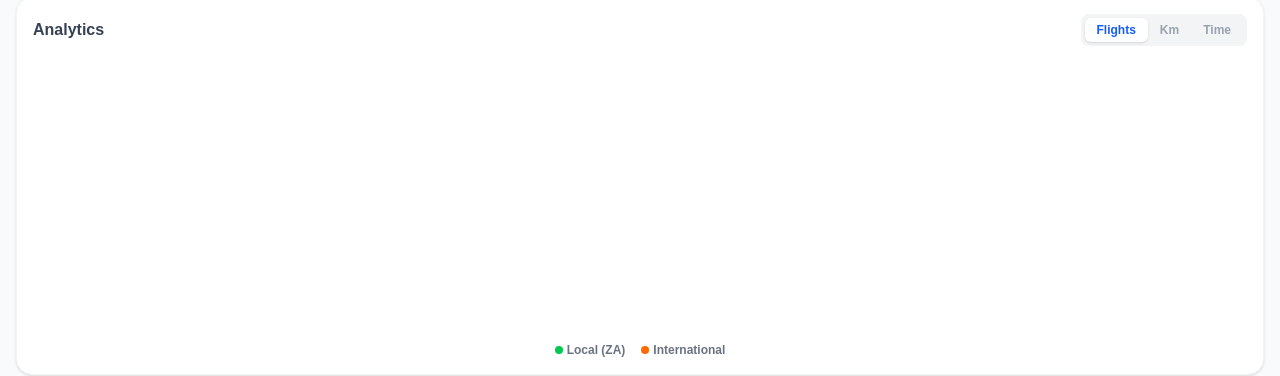
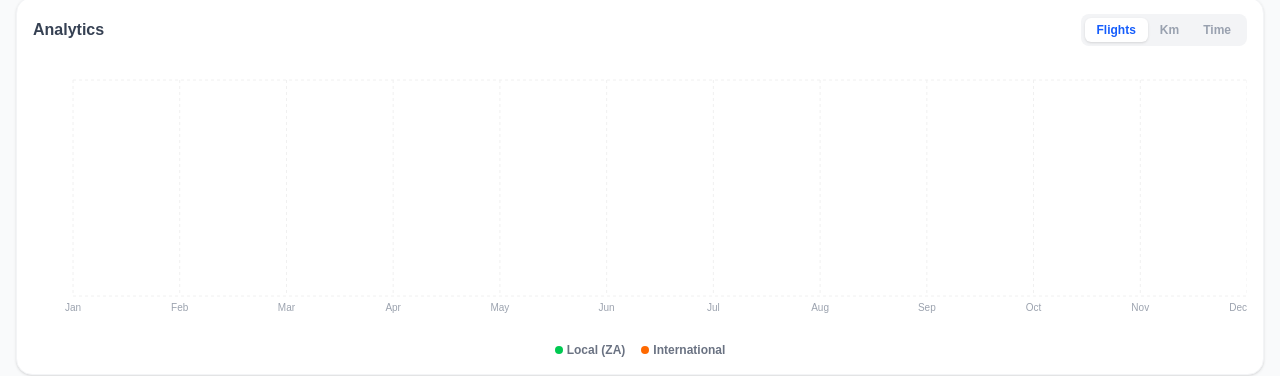
Before and after one commit to Marc-the-Maker/flight-tracker, a Next.js app: page / in a window 1280 px wide. Shown: the part 351-727 px from the top of the page. Built offline with nearby package versions, Linux system fonts and the light colour scheme; no server answers; the database is empty.

Commit message:
New dot chart

```diff
--- a/app/page.tsx
+++ b/app/page.tsx
@@ -4,7 +4,7 @@ import { useEffect, useState } from 'react';
 import { supabase } from '@/lib/supabase';
 import {
   BarChart, Bar, XAxis, Tooltip, ResponsiveContainer,
-  ScatterChart, Scatter, YAxis
+  ComposedChart, Scatter, YAxis, CartesianGrid, ZAxis
 } from 'recharts';
 import Link from 'next/link';
 import { Plane, Calendar, Clock, Map, Plus } from 'lucide-react';
@@ -30,24 +30,16 @@ export default function Home() {
     fetchData();
   }, []);
 
-  // --- HELPER: ROBUST LOCAL CHECK ---
+  // --- HELPER: LOCAL CHECK ---
   const isSouthAfrican = (code: string) => {
-    // 1. Find airport in DB
     const airport = airportDb.find((a: any) => a.iata === code || a.icao === code);
-
     if (airport) {
-      // Check Country Name (Handles "South Africa", "Republic of South Africa", etc)
       const country = airport.country?.toLowerCase() || "";
       if (country.includes("south africa")) return true;
-
-      // Check ICAO Code (South African airports start with FA..)
       if (airport.icao?.startsWith("FA")) return true;
     }
-
-    // 2. Fallback: If DB lookup failed, check known major codes directly
     const localCodes = ['JNB', 'CPT', 'DUR', 'HLA', 'GRJ', 'PLZ', 'ELS', 'KIM', 'BFN', 'MQP', 'PTG', 'UTH', 'RCB', 'PBZ', 'LNO', 'PHW', 'NTY', 'SIS', 'ZEC'];
     if (localCodes.includes(code)) return true;
-
     return false;
   };
 
@@ -64,22 +56,25 @@ export default function Home() {
     timeYTD: ytdFlights.reduce((a, c) => a + (c.duration_min || 0), 0),
   };
 
-  // --- GRAPH DATA ---
+  // --- GRAPH DATA ENGINE ---
   const getGraphData = () => {
     const today = new Date();
     const months = [];
 
+    // 1. Create the skeleton (Last 12 Months)
+    // We reverse it so the current month is on the far right
     for (let i = 11; i >= 0; i--) {
       const d = new Date(today.getFullYear(), today.getMonth() - i, 1);
       months.push({
-        name: d.toLocaleString('default', { month: 'short' }),
-        key: `${d.getFullYear()}-${d.getMonth()}`,
+        name: d.toLocaleString('default', { month: 'short' }), // e.g., "Aug"
+        key: `${d.getFullYear()}-${d.getMonth()}`, // e.g., "2024-7"
       });
     }
 
+    // 2. Map data to the skeleton
     if (graphMode === 'flights') {
-      // --- SCATTER CHART (DOTS) ---
       const scatterPoints: any[] = [];
+      let maxFlightsInMonth = 0;
 
       months.forEach((m) => {
         const monthFlights = flights.filter(f => {
@@ -87,27 +82,37 @@ export default function Home() {
           return `${fd.getFullYear()}-${fd.getMonth()}` === m.key;
         });
 
+        // Track max for Y-Axis scaling
+        if (monthFlights.length > maxFlightsInMonth) maxFlightsInMonth = monthFlights.length;
+
         monthFlights.forEach((f, stackIndex) => {
-          // Check if Local (Starts AND Ends in ZA)
           const originIsZA = isSouthAfrican(f.origin);
           const destIsZA = isSouthAfrican(f.destination);
-
           const isLocal = originIsZA && destIsZA;
 
           scatterPoints.push({
-            x: m.name,
-            y: stackIndex + 1,
+            x: m.name,       // Must match the 'name' in the months array
+            y: stackIndex + 1, // Stack height (1, 2, 3...)
             z: 1,
-            fill: isLocal ? '#22c55e' : '#f97316', // Green (Local) vs Orange (Intl)
+            fill: isLocal ? '#22c55e' : '#f97316',
             tooltip: `${f.origin} ➝ ${f.destination}`
           });
         });
       });
-      return scatterPoints;
+
+      // Calculate Y-Axis Limit (Min 4, or higher if needed)
+      const yLimit = Math.max(4, maxFlightsInMonth + 1);
+
+      return {
+        xAxisData: months, // The 12 empty columns
+        scatterData: scatterPoints, // The actual dots
+        yLimit,
+        yTicks: Array.from({length: yLimit + 1}, (_, i) => i) // [0, 1, 2, 3, 4...]
+      };
 
     } else {
-      // --- BAR CHART (KM / TIME) ---
-      return months.map(m => {
+      // Bar Chart Data (Simple mapping)
+      const barData = months.map(m => {
         const monthFlights = flights.filter(f => {
           const fd = new Date(f.date);
           return `${fd.getFullYear()}-${fd.getMonth()}` === m.key;
@@ -119,10 +124,11 @@ export default function Home() {
 
         return { name: m.name, value: val };
       });
+      return { xAxisData: barData, scatterData: [], yLimit: 0, yTicks: [] };
     }
   };
 
-  const graphData = getGraphData();
+  const { xAxisData, scatterData, yLimit, yTicks } = getGraphData();
 
   return (
     <div className="min-h-screen bg-gray-50 p-4 pb-24">
@@ -162,15 +168,35 @@ export default function Home() {
         <div className="h-64 w-full">
           <ResponsiveContainer width="100%" height="100%">
             {graphMode === 'flights' ? (
-              <ScatterChart margin={{ top: 10, right: 0, bottom: 0, left: -20 }}>
-                <XAxis type="category" dataKey="x" interval={0} tick={{fontSize: 10}} axisLine={false} tickLine={false} />
-                <YAxis type="number" dataKey="y" hide domain={[0, 'auto']} />
+              // COMPOSED CHART Allows combining X-Axis Categories with Scatter Dots
+              <ComposedChart data={xAxisData} margin={{ top: 10, right: 0, bottom: 0, left: -20 }}>
+                <CartesianGrid strokeDasharray="3 3" vertical={true} horizontal={true} stroke="#f0f0f0" />
+
+                {/* 1. X-Axis: Always shows all 12 months */}
+                <XAxis dataKey="name" fontSize={10} axisLine={false} tickLine={false} tick={{fill: '#9ca3af'}} />
+
+                {/* 2. Y-Axis: Integer ticks only (0, 1, 2, 3, 4...) */}
+                <YAxis
+                    type="number"
+                    domain={[0, yLimit]}
+                    ticks={yTicks}
+                    fontSize={10}
+                    axisLine={false}
+                    tickLine={false}
+                    tick={{fill: '#9ca3af'}}
+                />
+
                 <Tooltip cursor={{ strokeDasharray: '3 3' }} content={<CustomTooltip />} />
-                <Scatter data={graphData} line={false} />
-              </ScatterChart>
+
+                {/* 3. The Dots (Scatter) */}
+                <Scatter name="Flights" data={scatterData} fill="#8884d8" />
+              </ComposedChart>
             ) : (
-              <BarChart data={graphData} margin={{ top: 10, right: 0, bottom: 0, left: -20 }}>
-                <XAxis dataKey="name" fontSize={10} axisLine={false} tickLine={false} />
+              // Standard Bar Chart for KM / Time
+              <BarChart data={xAxisData} margin={{ top: 10, right: 0, bottom: 0, left: -20 }}>
+                <CartesianGrid strokeDasharray="3 3" vertical={false} stroke="#f0f0f0" />
+                <XAxis dataKey="name" fontSize={10} axisLine={false} tickLine={false} tick={{fill: '#9ca3af'}} />
+                <YAxis fontSize={10} axisLine={false} tickLine={false} tick={{fill: '#9ca3af'}} />
                 <Tooltip cursor={{fill: '#f3f4f6'}} />
                 <Bar dataKey="value" fill="#3b82f6" radius={[4, 4, 0, 0]} />
               </BarChart>
@@ -178,7 +204,7 @@ export default function Home() {
           </ResponsiveContainer>
         </div>
 
-        {/* LEGEND - UPDATED TO 'LOCAL' */}
+        {/* LEGEND */}
         {graphMode === 'flights' && (
            <div className="flex justify-center gap-4 mt-4 text-xs font-semibold text-gray-500">
               <div className="flex items-center gap-1"><div className="w-2 h-2 rounded-full bg-green-500"></div> Local (ZA)</div>
@@ -212,12 +238,24 @@ function StatCard({ icon, label, value, sub, unit }: any) {
 const CustomTooltip = ({ active, payload }: any) => {
   if (active && payload && payload.length) {
     const data = payload[0].payload;
+    // Handle distinct tooltips for Bar vs Scatter
+    if (data.tooltip) {
+        // Scatter Tooltip
         return (
         <div className="bg-gray-900 text-white text-xs p-2 rounded shadow-xl z-50">
             <div className="font-bold">{data.tooltip}</div>
             <div className="opacity-75">{data.x}</div>
         </div>
         );
+    } else {
+        // Bar Tooltip
+        return (
+            <div className="bg-gray-900 text-white text-xs p-2 rounded shadow-xl z-50">
+                <div className="font-bold">{payload[0].value}</div>
+                <div className="opacity-75">{data.name}</div>
+            </div>
+        );
+    }
   }
   return null;
 };
```
Lines whose indentation alone changed are shown as unchanged.
